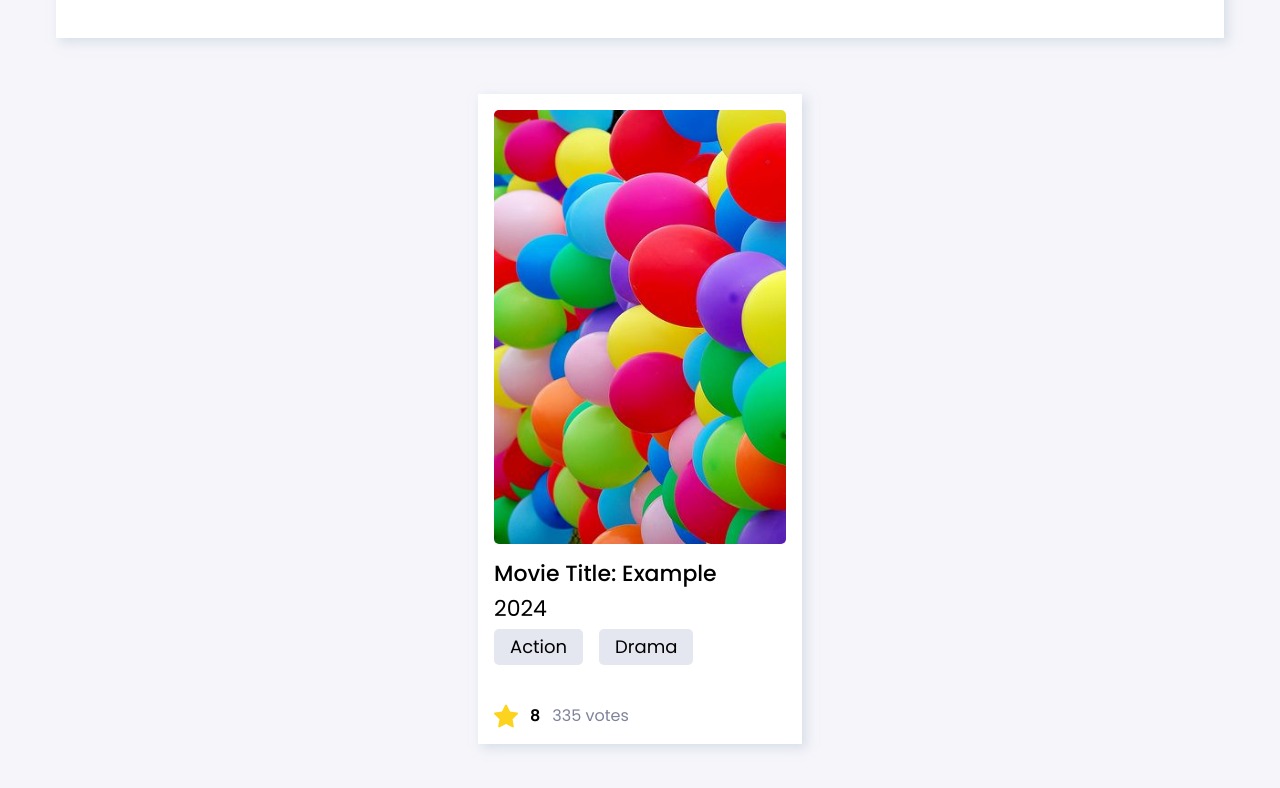
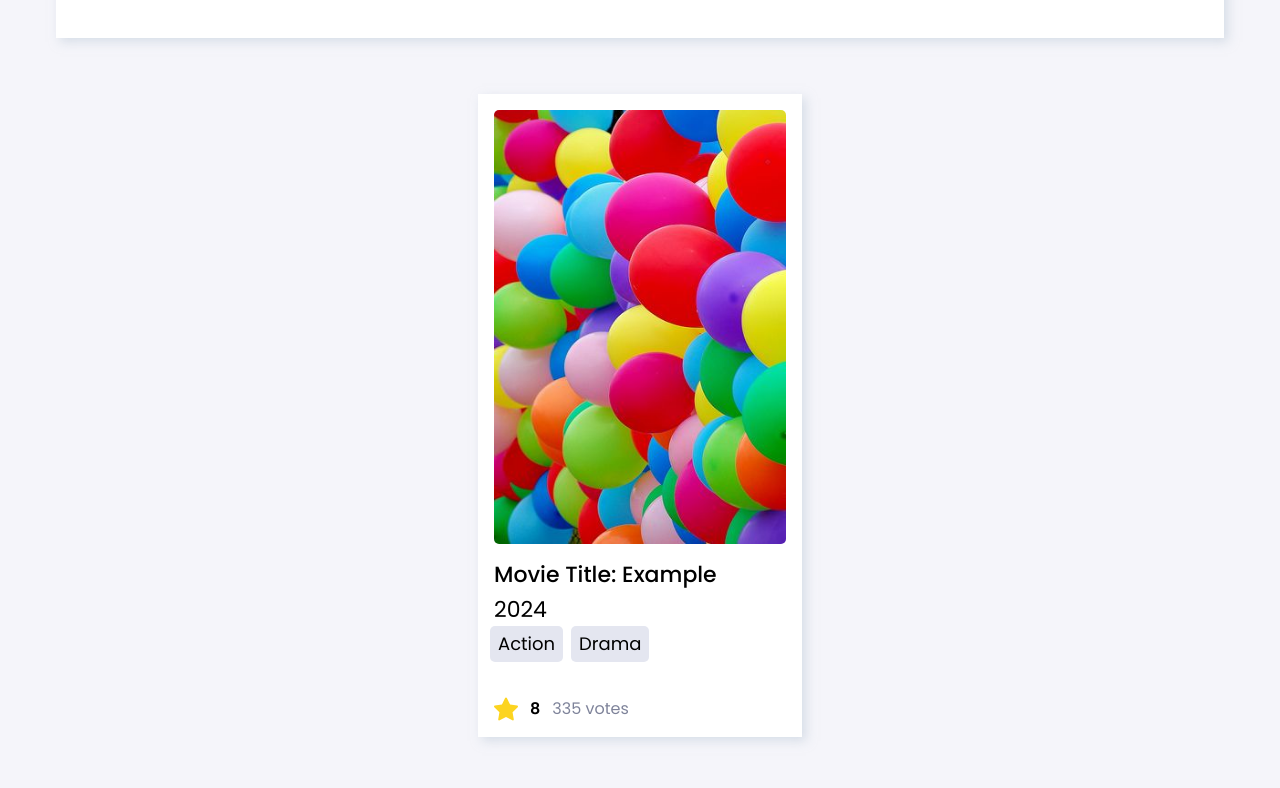
Before and after one commit to tomecky1/MovieBrowser, a React (Create React App) app: page / in a window 1280 px wide. Shown: the part 1088-1876 px from the top of the page. Built offline with nearby package versions, Linux system fonts and the light colour scheme.

Commit message:
Style update in MovieListTile

```diff
--- a/src/features/MovieListTile/styled.js
+++ b/src/features/MovieListTile/styled.js
@@ -72,9 +72,9 @@ export const DetailsList = styled.div`
 
 export const Header = styled.header`
   font-size: 22px;
-  line-height:28px;
+  line-height: 29px;
   font-weight: 500;
-  padding: 0 0 0 0;
+  padding: 0;
   margin: 0;
 
   @media (max-width: 1080px) {
@@ -90,8 +90,9 @@ export const YearList = styled.p`
   margin: 0;
 
   @media (max-width: 1080px) {
-    padding-top: 4px;
     font-size: 13px;
+    line-height: 17px;
+    margin-top: -4px;
     color: ${({ theme }) => theme.color.waterloo};
   }
 `;
@@ -111,13 +112,14 @@ export const TagList = styled.li`
   font-size: 18px;
   line-height: 20px;
   border-radius: 5px;
-  padding: 8px 16px;
-  margin: 8px;
+  padding: 8px 8px;
+  margin: 4px;
 
   @media (max-width: 1080px) {
     font-size: 10px;
     line-height: 11px;
     weight: 400;
+    padding: 4px;
   }
 `;
 
```
